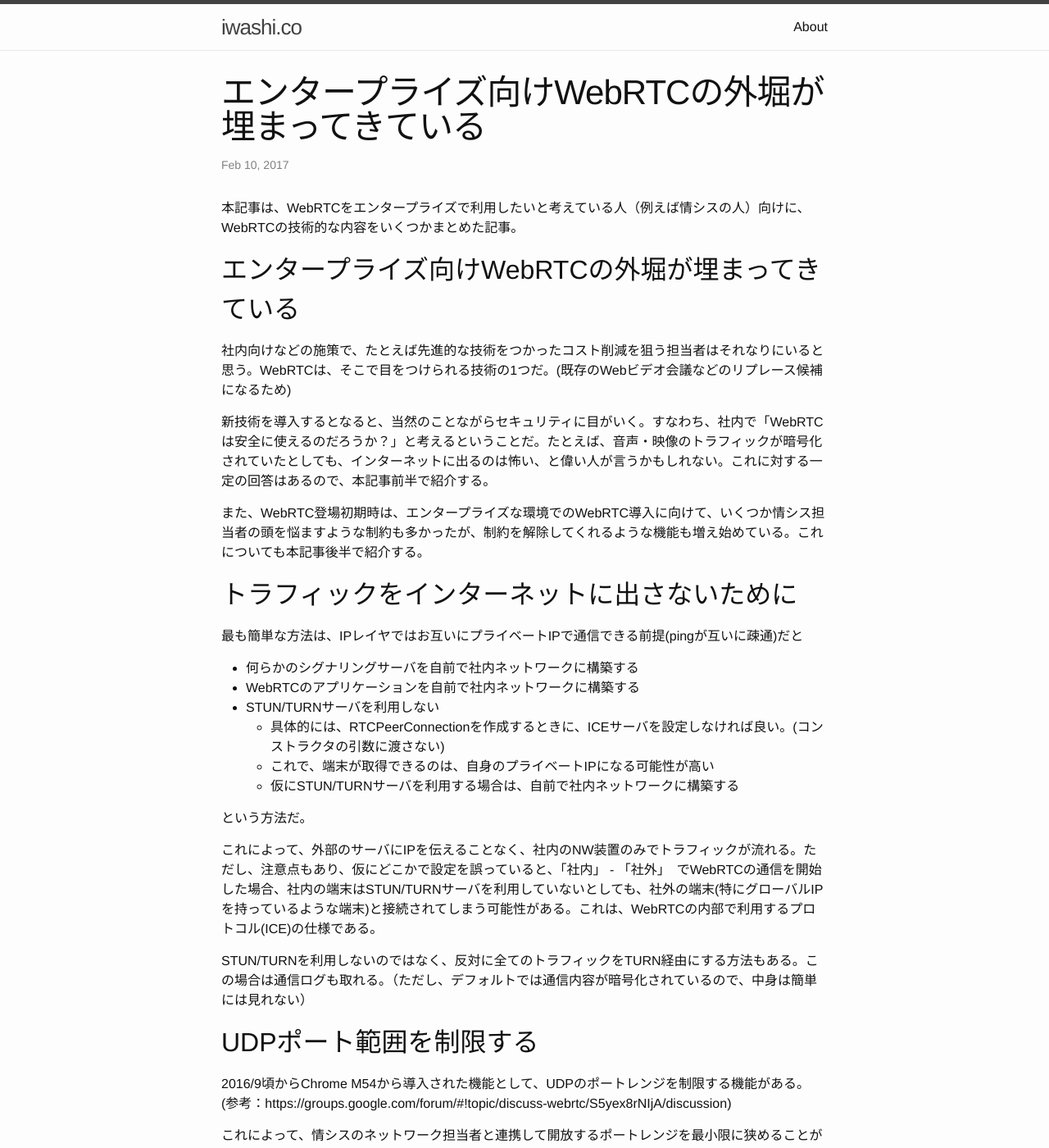
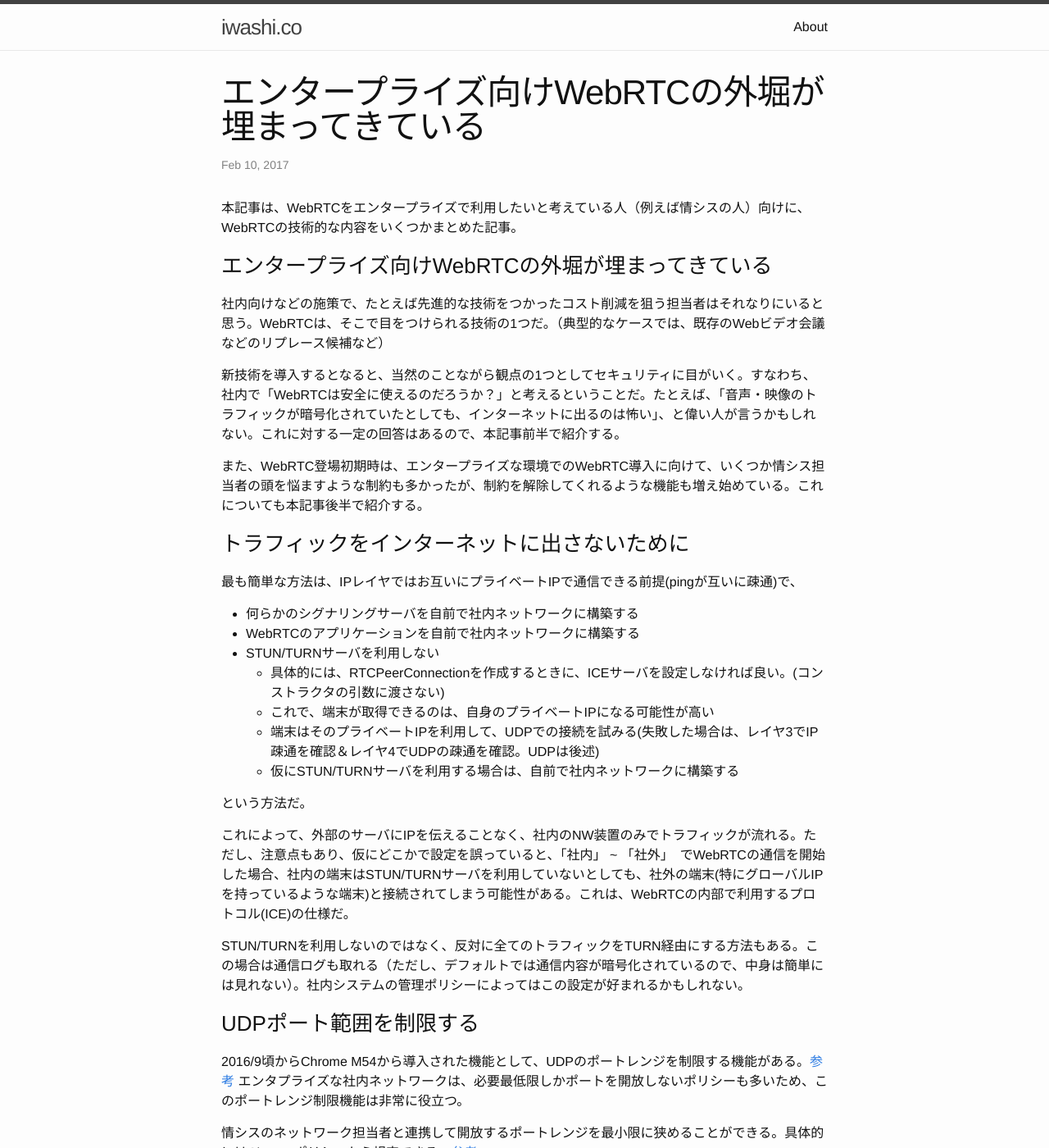
Before and after one commit to iwashi/iwashi.github.io, a Jekyll site: the page built from _posts/2017-02-10-enterprise-webrtc.md, in a window 1280 px wide and 1400 px high. Shown: the whole window at 82% size. Built offline with Jekyll 4.4.1, drawn with Linux system fonts in a browser that asks for light colours; some of the changed text lies outside the part shown.

Commit message:
brush up the latest article

```diff
--- a/_posts/2017-02-10-enterprise-webrtc.md
+++ b/_posts/2017-02-10-enterprise-webrtc.md
@@ -8,51 +8,53 @@ tags: []
 
 本記事は、WebRTCをエンタープライズで利用したいと考えている人（例えば情シスの人）向けに、WebRTCの技術的な内容をいくつかまとめた記事。
 
-## エンタープライズ向けWebRTCの外堀が埋まってきている
+### エンタープライズ向けWebRTCの外堀が埋まってきている
 
-社内向けなどの施策で、たとえば先進的な技術をつかったコスト削減を狙う担当者はそれなりにいると思う。WebRTCは、そこで目をつけられる技術の1つだ。(既存のWebビデオ会議などのリプレース候補になるため)
+社内向けなどの施策で、たとえば先進的な技術をつかったコスト削減を狙う担当者はそれなりにいると思う。WebRTCは、そこで目をつけられる技術の1つだ。（典型的なケースでは、既存のWebビデオ会議などのリプレース候補など）
 
-新技術を導入するとなると、当然のことながらセキュリティに目がいく。すなわち、社内で「WebRTCは安全に使えるのだろうか？」と考えるということだ。たとえば、音声・映像のトラフィックが暗号化されていたとしても、インターネットに出るのは怖い、と偉い人が言うかもしれない。これに対する一定の回答はあるので、本記事前半で紹介する。
+新技術を導入するとなると、当然のことながら観点の1つとしてセキュリティに目がいく。すなわち、社内で「WebRTCは安全に使えるのだろうか？」と考えるということだ。たとえば、「音声・映像のトラフィックが暗号化されていたとしても、インターネットに出るのは怖い」、と偉い人が言うかもしれない。これに対する一定の回答はあるので、本記事前半で紹介する。
 
 また、WebRTC登場初期時は、エンタープライズな環境でのWebRTC導入に向けて、いくつか情シス担当者の頭を悩ますような制約も多かったが、制約を解除してくれるような機能も増え始めている。これについても本記事後半で紹介する。
 
-## トラフィックをインターネットに出さないために
+### トラフィックをインターネットに出さないために
 
-最も簡単な方法は、IPレイヤではお互いにプライベートIPで通信できる前提(pingが互いに疎通)だと
+最も簡単な方法は、IPレイヤではお互いにプライベートIPで通信できる前提(pingが互いに疎通)で、
 
 - 何らかのシグナリングサーバを自前で社内ネットワークに構築する
 - WebRTCのアプリケーションを自前で社内ネットワークに構築する
 - STUN/TURNサーバを利用しない
   - 具体的には、RTCPeerConnectionを作成するときに、ICEサーバを設定しなければ良い。(コンストラクタの引数に渡さない)
   - これで、端末が取得できるのは、自身のプライベートIPになる可能性が高い
+  - 端末はそのプライベートIPを利用して、UDPでの接続を試みる(失敗した場合は、レイヤ3でIP疎通を確認＆レイヤ4でUDPの疎通を確認。UDPは後述)
   - 仮にSTUN/TURNサーバを利用する場合は、自前で社内ネットワークに構築する
 
 という方法だ。
 
-これによって、外部のサーバにIPを伝えることなく、社内のNW装置のみでトラフィックが流れる。ただし、注意点もあり、仮にどこかで設定を誤っていると、「社内」 - 「社外」　でWebRTCの通信を開始した場合、社内の端末はSTUN/TURNサーバを利用していないとしても、社外の端末(特にグローバルIPを持っているような端末)と接続されてしまう可能性がある。これは、WebRTCの内部で利用するプロトコル(ICE)の仕様である。
+これによって、外部のサーバにIPを伝えることなく、社内のNW装置のみでトラフィックが流れる。ただし、注意点もあり、仮にどこかで設定を誤っていると、「社内」 ~ 「社外」　でWebRTCの通信を開始した場合、社内の端末はSTUN/TURNサーバを利用していないとしても、社外の端末(特にグローバルIPを持っているような端末)と接続されてしまう可能性がある。これは、WebRTCの内部で利用するプロトコル(ICE)の仕様だ。
 
-STUN/TURNを利用しないのではなく、反対に全てのトラフィックをTURN経由にする方法もある。この場合は通信ログも取れる。（ただし、デフォルトでは通信内容が暗号化されているので、中身は簡単には見れない）
+STUN/TURNを利用しないのではなく、反対に全てのトラフィックをTURN経由にする方法もある。この場合は通信ログも取れる（ただし、デフォルトでは通信内容が暗号化されているので、中身は簡単には見れない）。社内システムの管理ポリシーによってはこの設定が好まれるかもしれない。
 
-## UDPポート範囲を制限する
+### UDPポート範囲を制限する
 
-2016/9頃からChrome M54から導入された機能として、UDPのポートレンジを制限する機能がある。
-(参考：https://groups.google.com/forum/#!topic/discuss-webrtc/S5yex8rNIjA/discussion)
+2016/9頃からChrome M54から導入された機能として、UDPのポートレンジを制限する機能がある。[参考](https://groups.google.com/forum/#!topic/discuss-webrtc/S5yex8rNIjA/discussion)
+エンタプライズな社内ネットワークは、必要最低限しかポートを開放しないポリシーも多いため、このポートレンジ制限機能は非常に役立つ。
 
-これによって、情シスのネットワーク担当者と連携して開放するポートレンジを最小限に狭めることができる。具体的にはChromeポリシーから規定できる。
-(参考：https://support.google.com/chrome/a/answer/187202?hl=ja)
+情シスのネットワーク担当者と連携して開放するポートレンジを最小限に狭めることができる。具体的にはChromeポリシーから規定できる。[参考](https://support.google.com/chrome/a/answer/187202?hl=ja)
 
-## 認証HTTPプロキシを越えてTURNにつなぐ
+### 認証HTTPプロキシを越えてTURNにつなぐ
 
 WebRTCのトラフィックは、通常のWebアクセスのトラフィックと異なり、UDPを利用する。企業によっては、全てのトラフィックをプロキシ経由にさせるポリシーもあり、特に認証付きプロキシがデプロイされている場合に、WebRTCの利用が難しいケースもあった。
 
-Chromeでもこれまでは対応しておらず、既存Issueだったが最近(2017/2)実装されたので、この認証付きプロキシ経由でTURNへ接続できるようになった。
+Chromeでもこれまでは対応しておらず、既存Issueだったが最近(2017/2)実装されたので、この認証付きプロキシ経由でTURNへ接続できるようになった。（ただし、全てのトラフィックがプロキシを疎通し、特に重い映像トラフィックが流れる場合は、プロキシの負荷・性能は要確認）
 
-## おまけ
+### おまけ
 
-### ブラウザ
+#### ブラウザ入れられない問題
 
 そもそも、Chrome入れられないんじゃ、という話はごもっとも…。
 
-### 自前構築
+#### 自前構築・運用つらい問題
 
 WebRTCのサーバ群を自前で構築するのは、なかなか茨の道なので注意。特に、エンドユーザが使って通信NGが起きた場合のサポート・切り分けが大変。
+この辺りは [Chris KrankyABOUT MECONTACT MEDISCLAIMERSUBSCRIBE
+Build vs Buy Your WebRTC services](https://www.chriskranky.com/build-vs-buy-your-webrtc-services/) の記事によくまとまっている。
```
